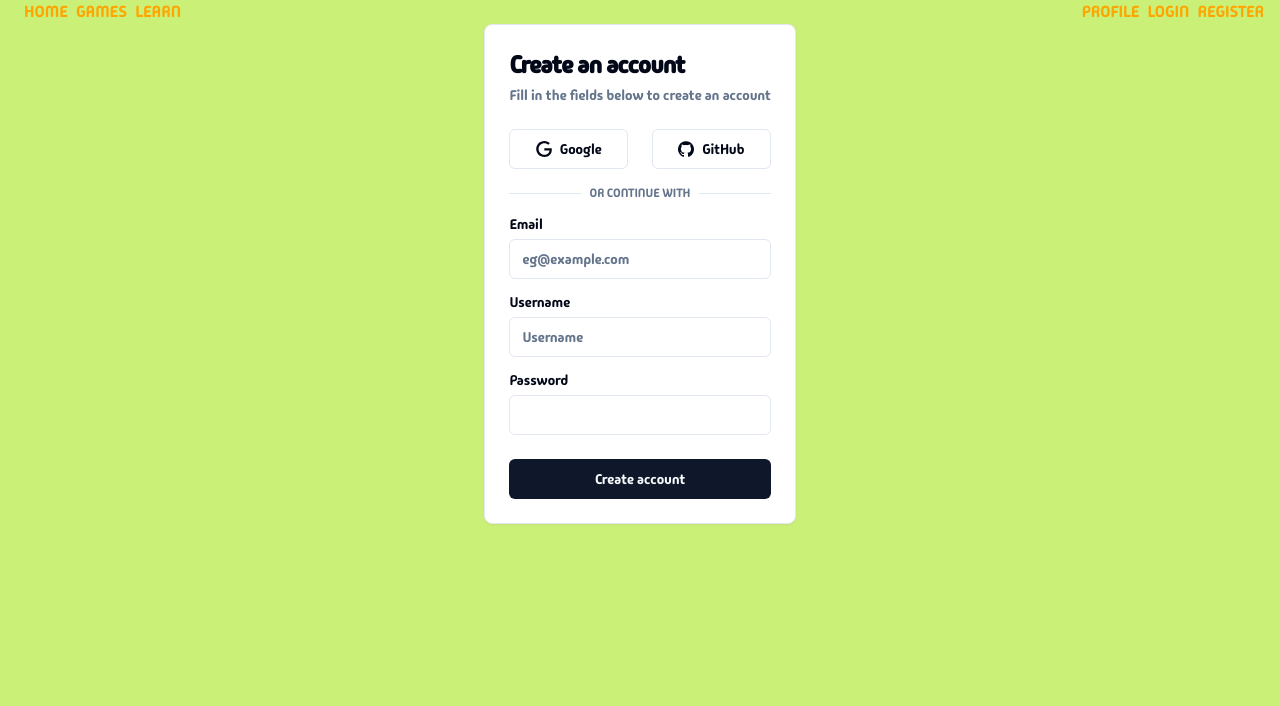
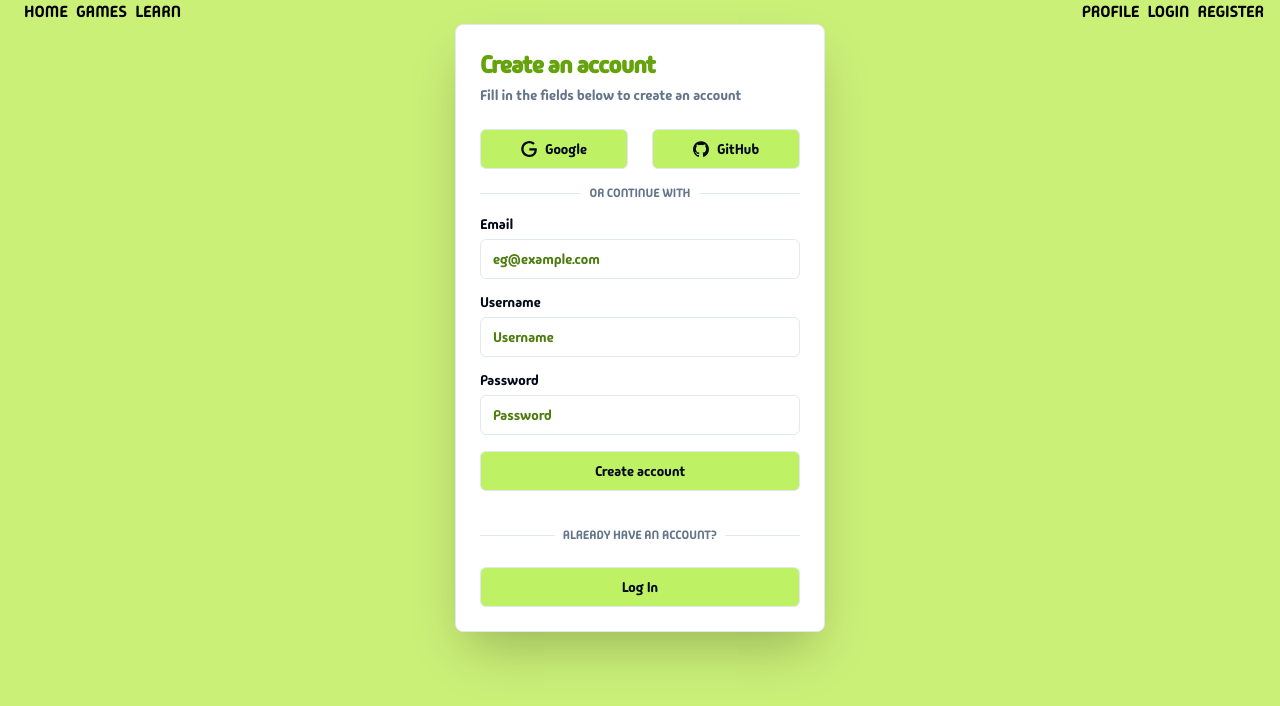
Before and after one commit to msionut28/webVenture-quest, a Next.js app: page /register in a window 1280 px wide. Shown: the top 706 px of the page. Built offline with nearby package versions, Linux system fonts and the light colour scheme.

Commit message:
theme styling + form layout done

```diff
--- a/app/globals.css
+++ b/app/globals.css
@@ -22,7 +22,7 @@
     --muted: 210 40% 96.1%;
     --muted-foreground: 215.4 16.3% 46.9%;
 
-    --accent: 210 40% 96.1%;
+    --accent: 80 89.1% 89.2%;
     --accent-foreground: 222.2 47.4% 11.2%;
 
     --destructive: 0 84.2% 60.2%;
@@ -30,12 +30,12 @@
 
     --border: 214.3 31.8% 91.4%;
     --input: 214.3 31.8% 91.4%;
-    --ring: 222.2 84% 4.9%;
+    --ring: 82 84.5% 67.1%;
 
     --radius: 0.5rem;
 
     --primary-colour: rgb(203, 240, 120);
-    --secondary-colour: rgb(228, 97, 97);
+    --secondary-colour: 82.2 84.5% 67.1%;
     --link-colour: rgb(255, 165, 0);
     --hover-colour: rgb(255, 224, 211);
     --accent-colour: rgb(255, 165, 0);
@@ -69,7 +69,7 @@
 
     --border: 217.2 32.6% 17.5%;
     --input: 217.2 32.6% 17.5%;
-    --ring: 212.7 26.8% 83.9%;
+    --ring: 84 80.5% 44.3%;
   }
 }
 
@@ -99,7 +99,7 @@ body {
 }
 
 a {
-  color: var(--link-colour);
+  color: var(--secondary-colour);
 }
 
 img,
--- a/app/register/page.tsx
+++ b/app/register/page.tsx
@@ -1,6 +1,7 @@
 "use client";
 
 import type { Metadata } from "next";
+import Link from "next/link";
 import { zodResolver } from "@hookform/resolvers/zod";
 import { z } from "zod";
 import { useForm } from "react-hook-form";
@@ -52,7 +53,7 @@ const Register = () => {
   return (
     <div className="flex items-center justify-center m-auto">
       <div className="flex items-center justify-center w-6/12 gap-0">
-        <Card>
+        <Card className="shadow-2xl">
           <CardHeader className="space-y-1">
             <CardTitle className="text-2xl">Create an account</CardTitle>
             <CardDescription>
@@ -61,11 +62,11 @@ const Register = () => {
           </CardHeader>
           <CardContent className="grid gap-4">
             <div className="grid grid-cols-2 gap-6">
-              <Button variant="outline">
+              <Button  className="bg-lime-300" variant="outline">
                 <Icons.google className="mr-2 h-4 w-4" />
                 Google
               </Button>
-              <Button variant="outline">
+              <Button className="bg-lime-300" variant="outline">
                 <Icons.gitHub className="mr-2 h-4 w-4" />
                 GitHub
               </Button>
@@ -89,7 +90,9 @@ const Register = () => {
                 {...form.register("email", {})}
               />
               {errors.email && (
-                <span className="text-red-500 text-xs">{errors.email.message}</span>
+                <span className="text-red-500 text-xs">
+                  {errors.email.message}
+                </span>
               )}
             </div>
             <div className="grid gap-2">
@@ -101,7 +104,9 @@ const Register = () => {
                 {...form.register("username", {})}
               />
               {errors.username && (
-                <span className="text-red-500 text-xs">{errors.username.message}</span>
+                <span className="text-red-500 text-xs">
+                  {errors.username.message}
+                </span>
               )}
             </div>
             <div className="grid gap-2">
@@ -109,17 +114,38 @@ const Register = () => {
               <Input
                 id="pasword"
                 type="password"
+                placeholder="Password"
                 {...form.register("password", {})}
               />
               {errors.password && (
-                <span className="text-red-500 text-xs">{errors.password.message}</span>
+                <span className="text-red-500 text-xs">
+                  {errors.password.message}
+                </span>
               )}
             </div>
-          </CardContent>
-          <CardFooter>
-            <Button className="w-full" type="submit" onClick={handleSubmit(onSubmit)}>
+            <Button
+              className="w-full bg-lime-300"
+              type="submit"
+              onClick={handleSubmit(onSubmit)}
+              variant="outline"
+            >
               Create account
             </Button>
+          <div className="relative mt-5">
+            <div className="absolute inset-0 flex items-center">
+              <span className="w-full border-t" />
+            </div>
+            <div className="relative flex justify-center text-xs uppercase">
+              <span className="bg-background px-2 text-muted-foreground">
+                Already have an account?
+              </span>
+            </div>
+          </div>
+          </CardContent>
+          <CardFooter className="flex flex-col">
+              <Link href="/login">
+                <Button className="w-80 bg-lime-300" variant="outline">Log In</Button>
+              </Link>
           </CardFooter>
         </Card>
       </div>
--- a/components/ui/card.tsx
+++ b/components/ui/card.tsx
@@ -36,7 +36,7 @@ const CardTitle = React.forwardRef<
   <h3
     ref={ref}
     className={cn(
-      "text-2xl font-semibold leading-none tracking-tight",
+      "text-2xl text-lime-600 font-semibold leading-none tracking-tight",
       className
     )}
     {...props}
--- a/components/ui/input.tsx
+++ b/components/ui/input.tsx
@@ -11,7 +11,7 @@ const Input = React.forwardRef<HTMLInputElement, InputProps>(
       <input
         type={type}
         className={cn(
-          "flex h-10 w-full rounded-md border border-input bg-background px-3 py-2 text-sm ring-offset-background file:border-0 file:bg-transparent file:text-sm file:font-medium placeholder:text-muted-foreground focus-visible:outline-none focus-visible:ring-2 focus-visible:ring-ring focus-visible:ring-offset-2 disabled:cursor-not-allowed disabled:opacity-50",
+          "flex h-10 w-full rounded-md border border-input bg-background px-3 py-2 text-sm ring-offset-background file:border-0 file:bg-transparent file:text-sm file:font-medium placeholder:text-lime-700 focus-visible:outline-none focus-visible:ring-2 focus-visible:ring-ring focus-visible:ring-offset-2 disabled:cursor-not-allowed disabled:opacity-50",
           className
         )}
         ref={ref}
```
